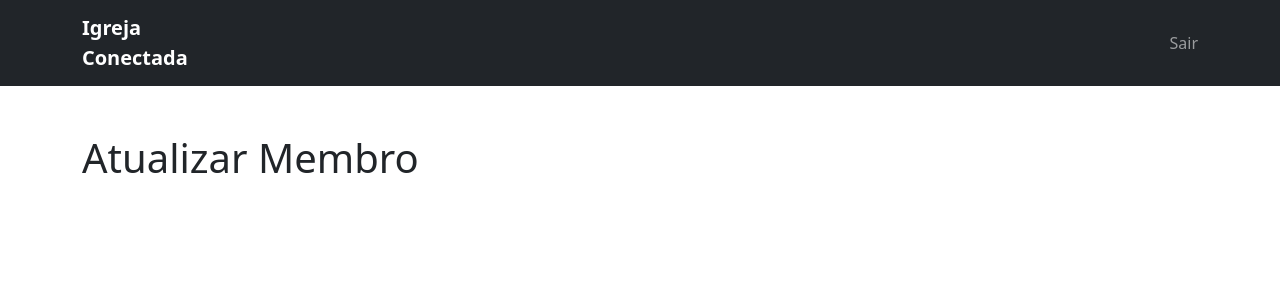
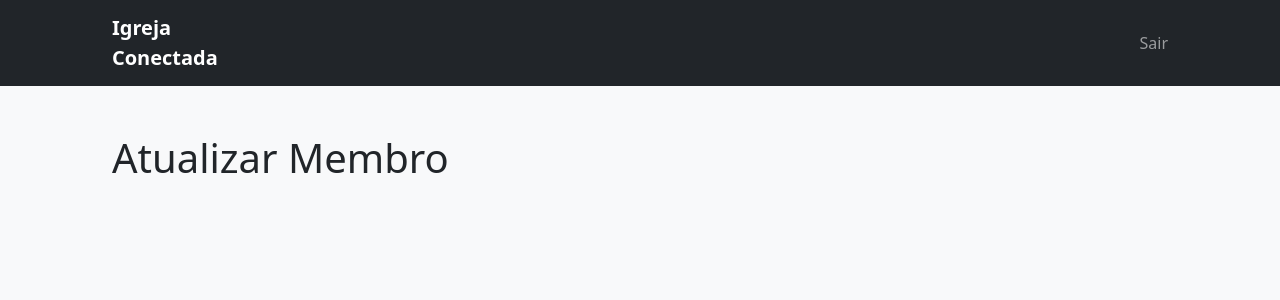
Before and after one commit to martins-rafael/PJI110, a Flask app: page /edit in a window 1280 px wide. Shown: the top 300 px of the page. Run offline with Flask 2, Linux system fonts and the light colour scheme.

Commit message:
change base template

```diff
--- a/app/templates/base.html
+++ b/app/templates/base.html
@@ -7,21 +7,21 @@
   <meta name="viewport" content="width=device-width, initial-scale=1.0">
   <link href="https://cdn.jsdelivr.net/npm/bootstrap@5.3.0-alpha3/dist/css/bootstrap.min.css" rel="stylesheet"
     integrity="sha384-KK94CHFLLe+nY2dmCWGMq91rCGa5gtU4mk92HdvYe+M/SXH301p5ILy+dN9+nJOZ" crossorigin="anonymous">
-  <link rel="stylesheet" href="{{ url_for('static', filename='style.css') }}">
+  <link rel="stylesheet" href="{{ url_for('static', filename='css/style.css') }}">
   <title>{% block title %}{% endblock %} - Igreja Conectada</title>
 </head>
 
 <body>
+  {% include "partials/header.html" %}
+
   {% for message in get_flashed_messages() %}
   <div class="container container-fluid position-relative">
-    <div class="mt-3 container alert alert-danger alert-dismissible fade show position-absolute" role="alert">
+    <div class="mt-3 container alert alert-danger alert-dismissible fade show" role="alert">
       {{ message }}
       <button type="button" class="btn-close" data-bs-dismiss="alert" aria-label="Close"></button>
     </div>
   </div>
   {% endfor %}
-
-  {% include "partials/header.html" %}
 
   {% block content %}{% endblock %}
 
@@ -34,6 +34,7 @@
   <script src="https://cdn.jsdelivr.net/npm/bootstrap@5.3.0-alpha3/dist/js/bootstrap.min.js"
     integrity="sha384-Y4oOpwW3duJdCWv5ly8SCFYWqFDsfob/3GkgExXKV4idmbt98QcxXYs9UoXAB7BZ"
     crossorigin="anonymous"></script>
+    <script src="{{ url_for('static', filename='js/script.js') }}"></script>
 </body>
 
 </html>
```
